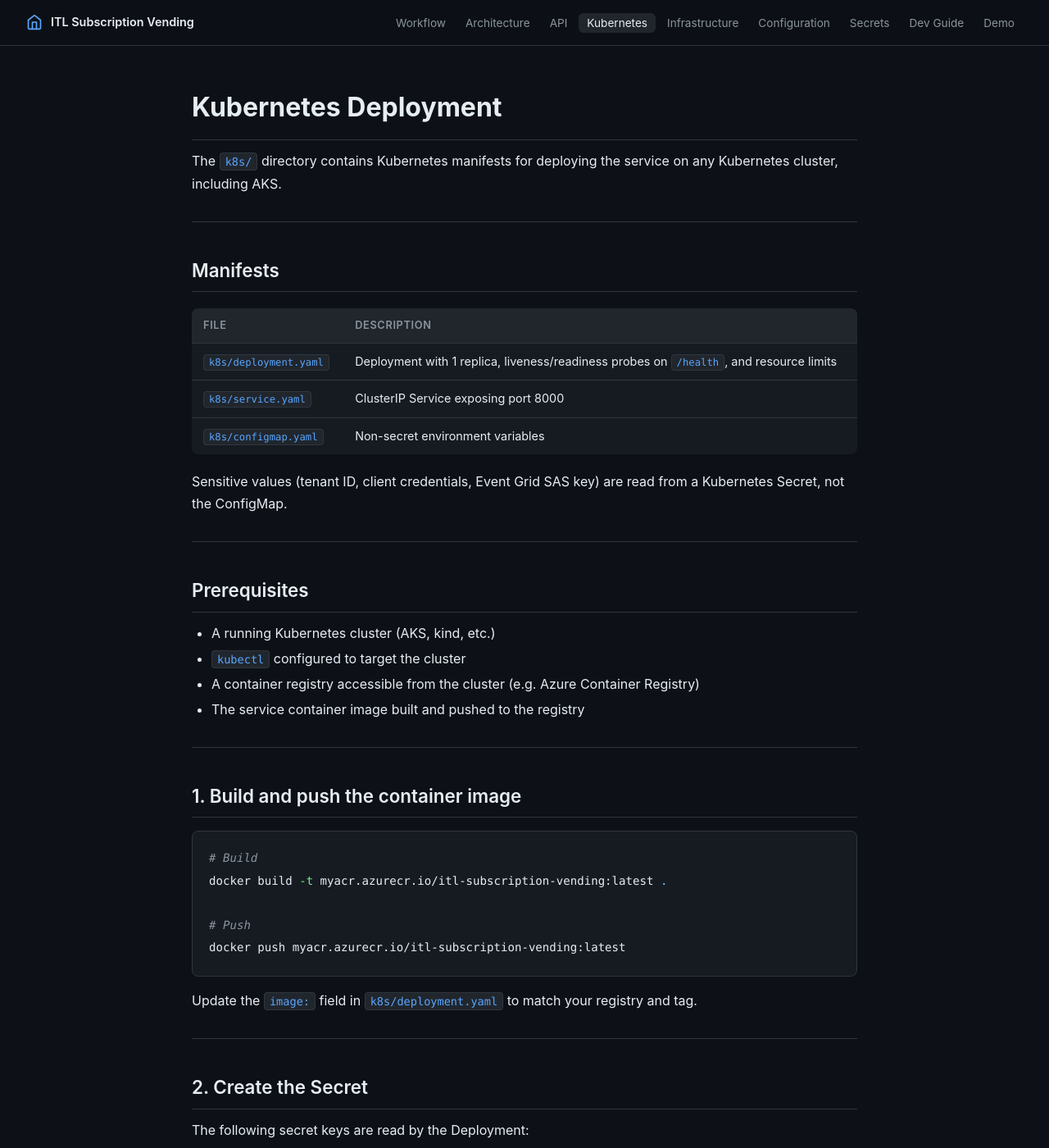
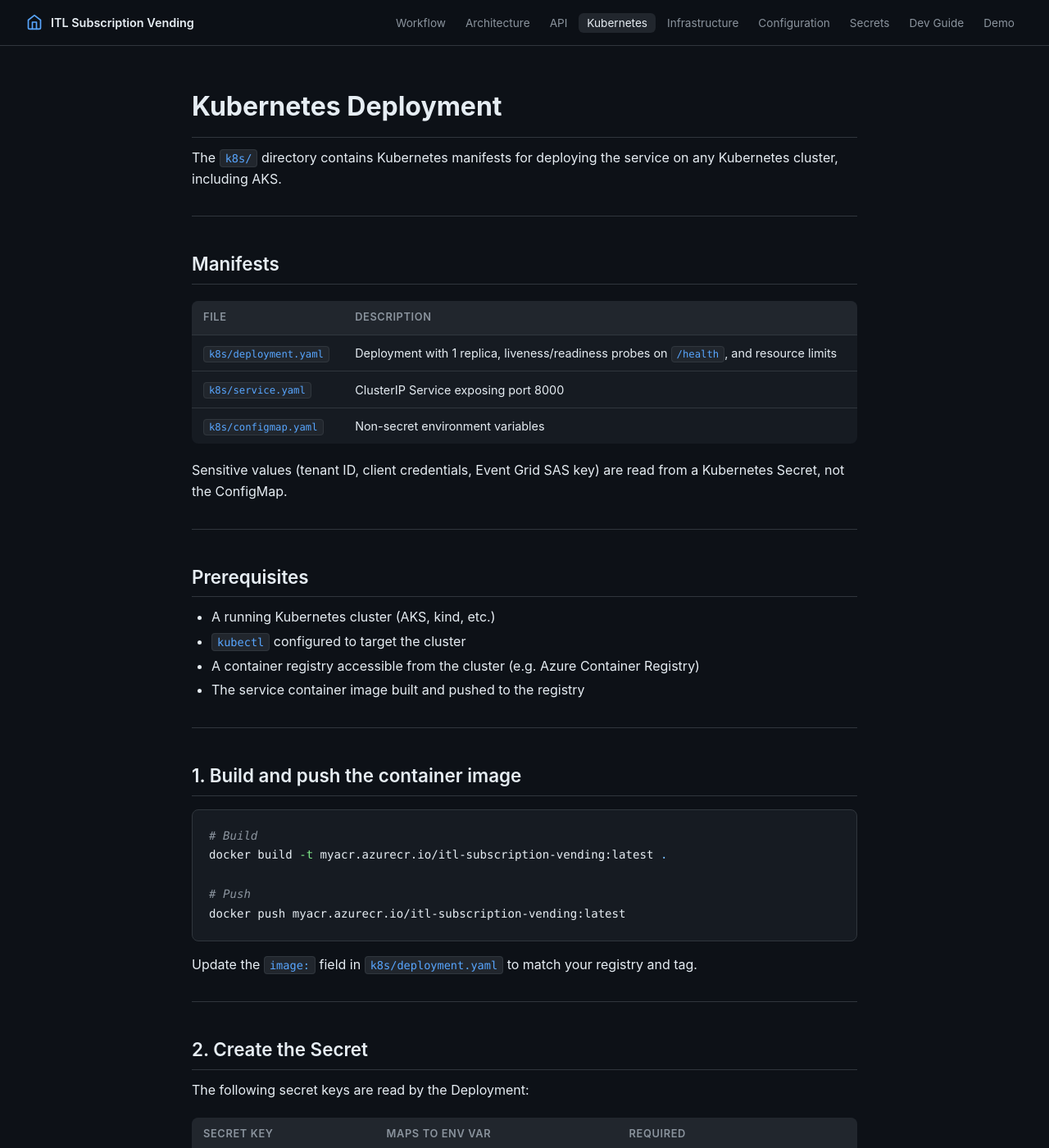
Before and after one commit to ITlusions/ITL.Platform.SubscriptionVending, a Jekyll site: the page built from docs/kubernetes.md, in a window 1280 px wide and 1400 px high. Shown: the whole window at 82% size. Built offline with Jekyll 4.4.1, drawn with Linux system fonts in a browser that asks for light colours.

Commit message:
style: update body font family and line height for improved readability

```diff
--- a/docs/_layouts/default.html
+++ b/docs/_layouts/default.html
@@ -28,9 +28,8 @@
     body {
       background: var(--bg);
       color: var(--text);
-      font-family: var(--font);
-      font-size: 16px;
-      line-height: 1.7;
+      font-family: -apple-system, BlinkMacSystemFont, "Segoe UI", system-ui, sans-serif;
+      line-height: 1.6;
       min-height: 100vh;
       display: flex;
       flex-direction: column;
```
